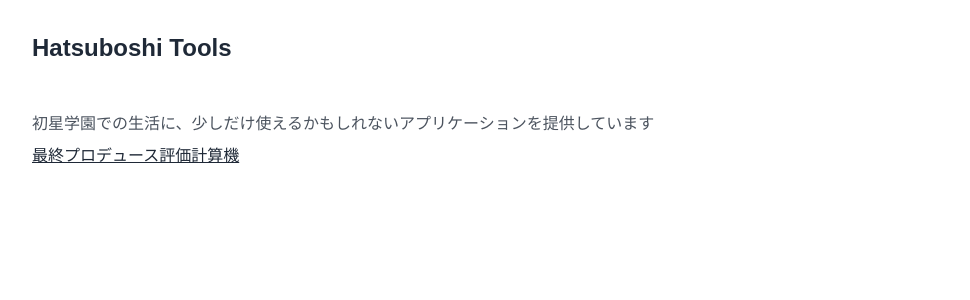
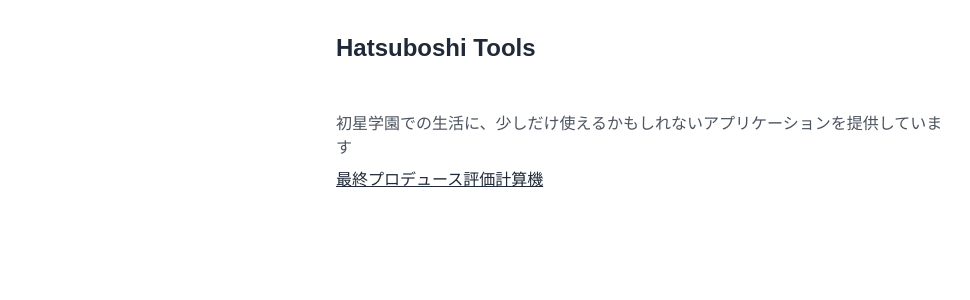
Before and after one commit to lonsagisawa/hatsuboshi-tools, a Nuxt app: page / in a window 1280 px wide. Shown: the top 300 px of the page, without its empty margins (0-970 px from the left). Built offline with nearby package versions, Linux system fonts and the light colour scheme; a web font is replaced by a local one.

Commit message:
max width

```diff
--- a/app.vue
+++ b/app.vue
@@ -14,8 +14,10 @@ useHead({
 </script>
 
 <template>
-  <Header />
-  <main class="p-8">
-    <NuxtPage />
-  </main>
+  <div class="max-w-2xl mx-auto">
+    <Header />
+    <main class="p-8">
+      <NuxtPage />
+    </main>
+  </div>
 </template>
```
